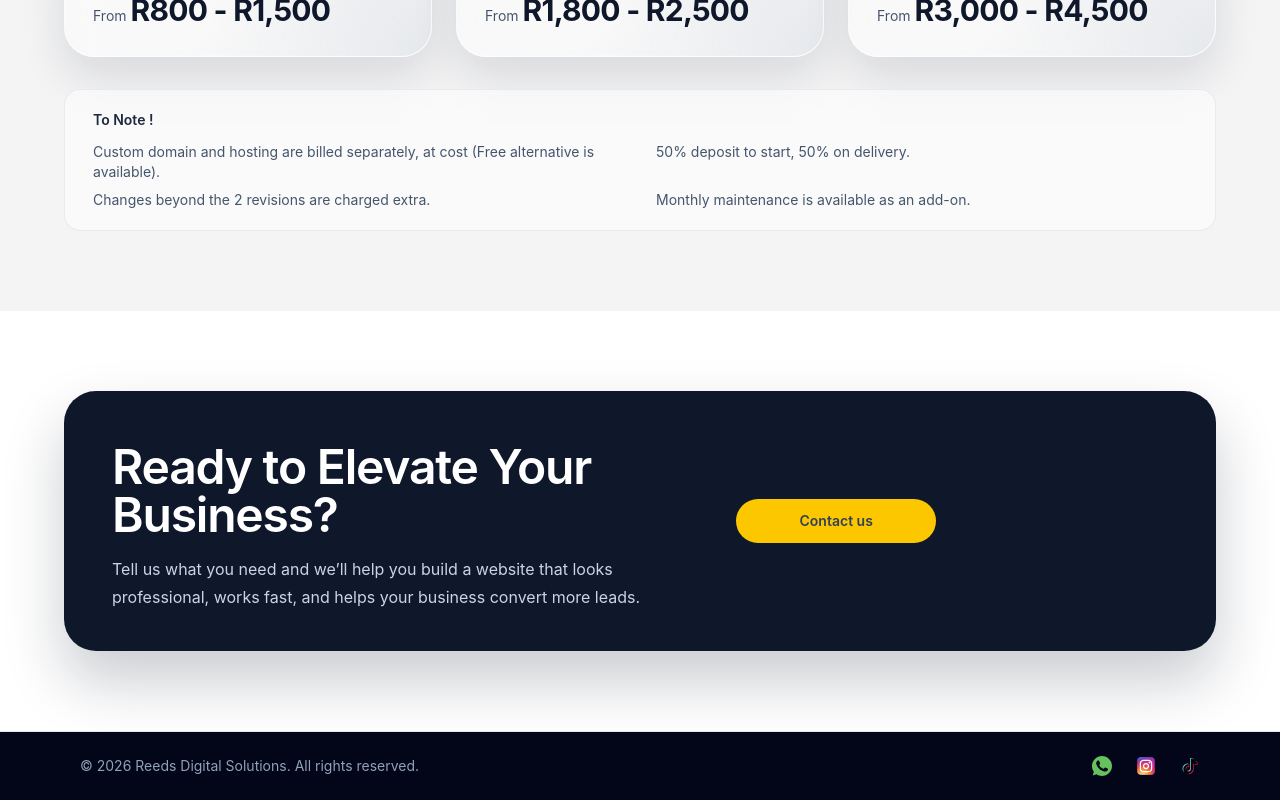
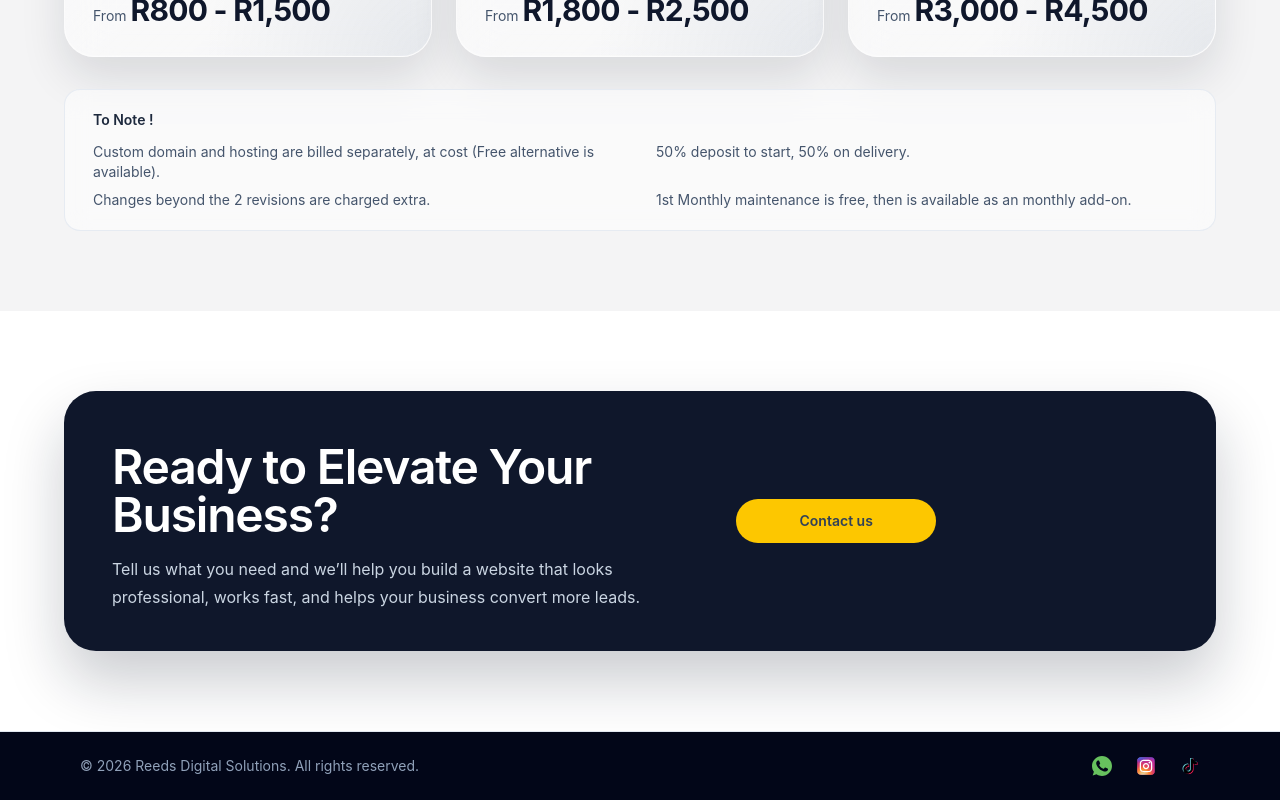
Before and after one commit to JustChiwo/Business, a React (Vite) app: page / in a window 1280 px wide. Shown: the part 1963-2763 px from the top of the page. Built offline with nearby package versions, Linux system fonts and the light colour scheme.

Commit message:
fix: update monthly maintenance description in Services component

```diff
--- a/src/pages/Services.jsx
+++ b/src/pages/Services.jsx
@@ -101,7 +101,7 @@ function Services() {
             <li>Custom domain and hosting are billed separately, at cost (Free alternative is available).</li>
             <li>50% deposit to start, 50% on delivery.</li>
             <li>Changes beyond the 2 revisions are charged extra.</li>
-            <li>Monthly maintenance is available as an add-on.</li>
+            <li>1st Monthly maintenance is free, then is available as an monthly add-on.</li>
           </ul>
         </div>
       </div>
```
